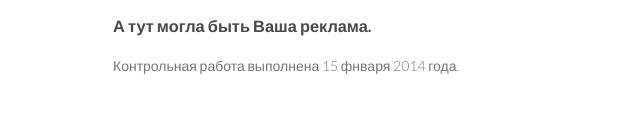
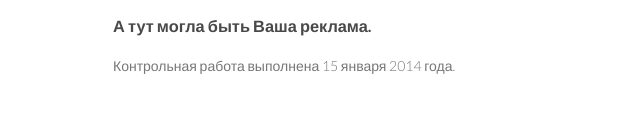
Before and after one commit to ArbuzovAleksey/Arbuzov, a plain HTML site: page index.html in a window 1280 px wide. Shown: the part 887-1000 px from the top of the page, 457-1097 px from the left. Drawn offline with Linux system fonts and the light colour scheme.

Commit message:
Update index.html

```diff
--- a/index.html
+++ b/index.html
@@ -57,10 +57,10 @@
 <h3>
 <a name="support-or-contact" class="anchor" href="#support-or-contact"><span class="octicon octicon-link"></span></a>А тут могла быть Ваша реклама.</h3>
 
-<p>Контрольная работа выполнена 15 фнваря 2014 года.</p>
+<p>Контрольная работа выполнена 15 января 2014 года.</p>
       </section>
       <footer>
-        <p>Данный проект разработан студентом 4-го курса группы 10-ЗКс-ПО-2 <a href="https://github.com/ArbuzovAleksey">ArbuzovAleksey</a></p>
+        <p>Данный проект разработан студентом   4-го курса группы 10-ЗКс-ПО-2 <a href="https://github.com/ArbuzovAleksey">ArbuzovAleksey</a></p>
         <p><small>Hosted on GitHub Pages &mdash; Theme by <a href="https://github.com/orderedlist">orderedlist</a></small></p>
       </footer>
     </div>
```
